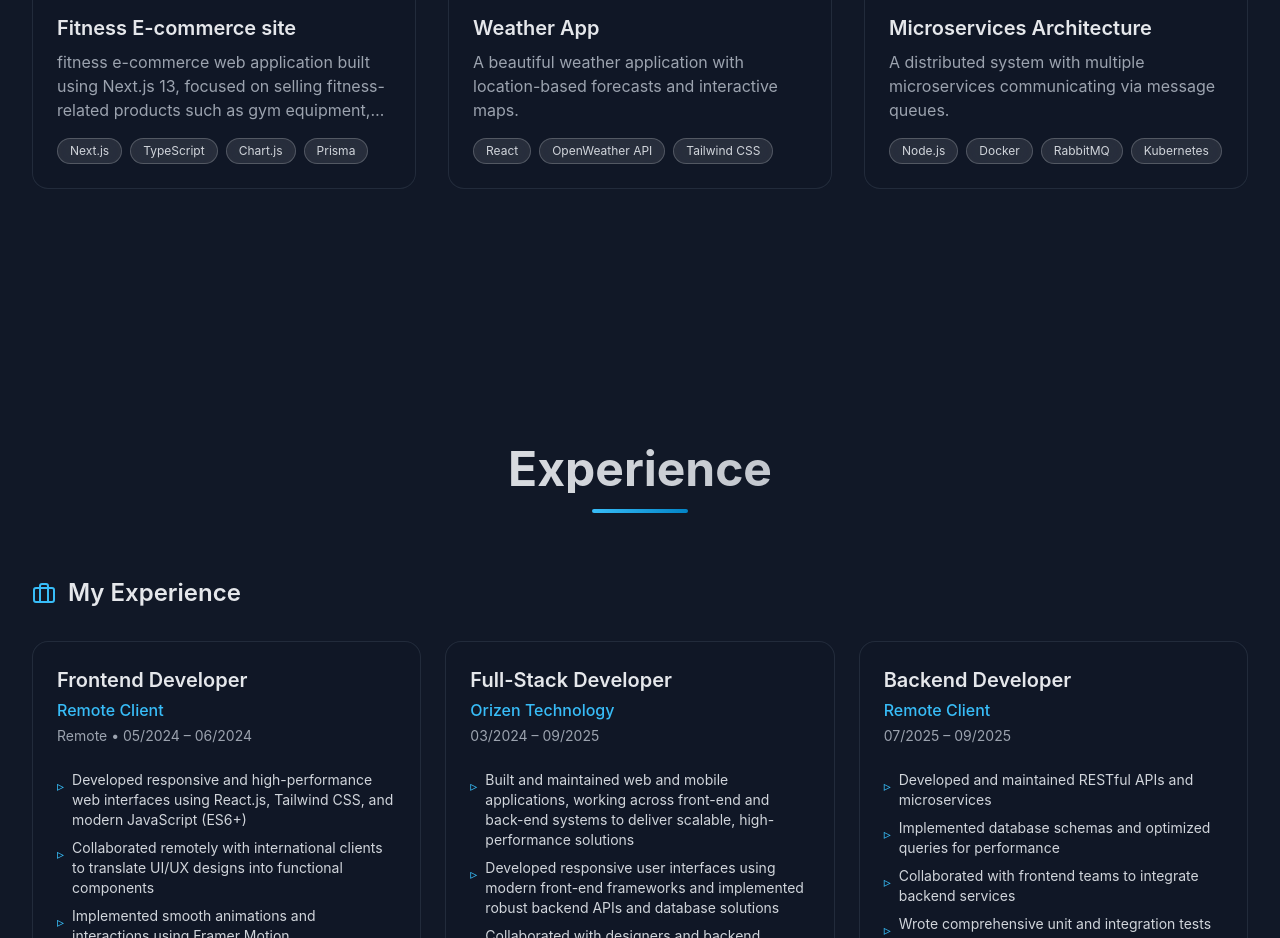
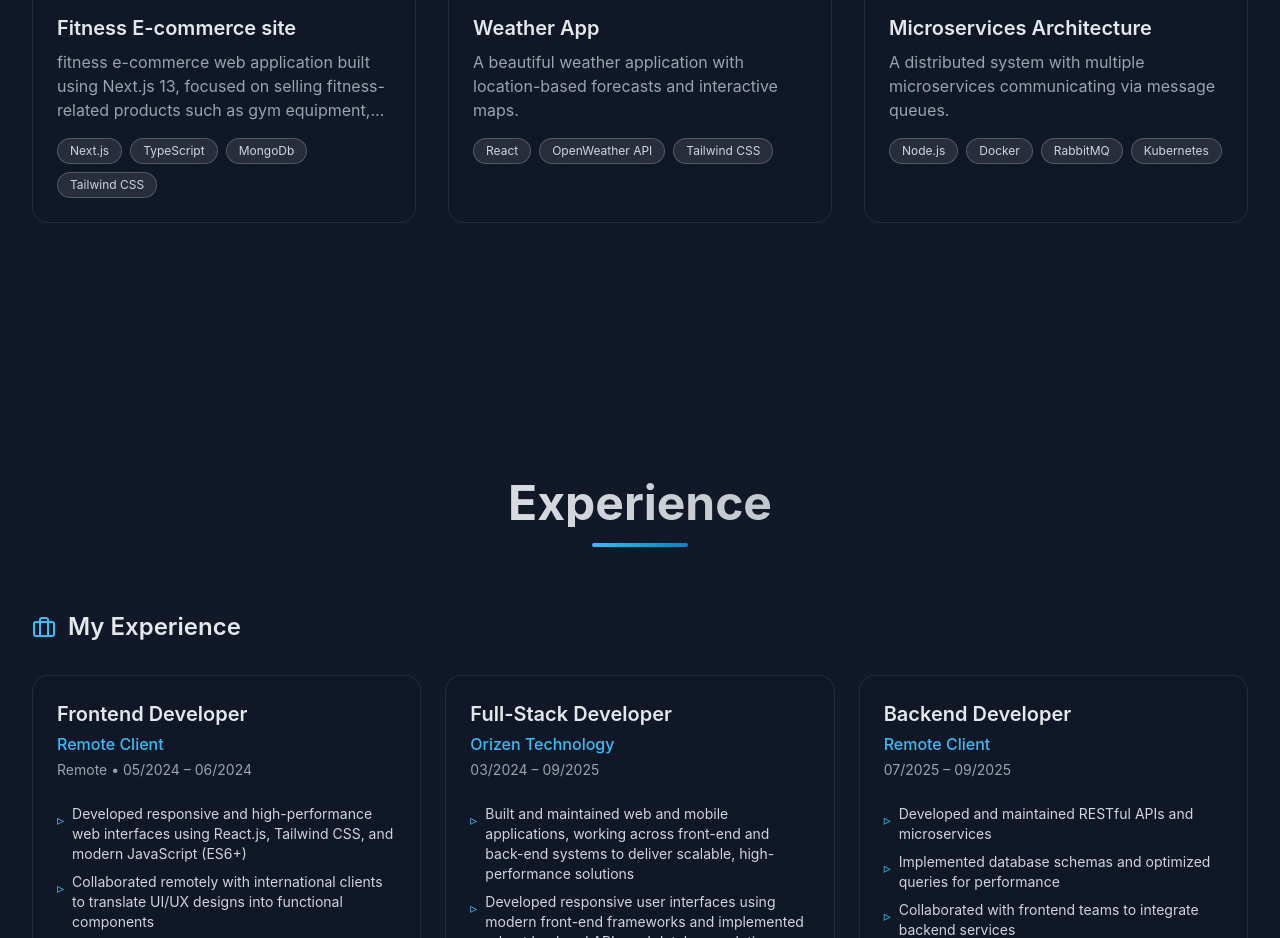
Before and after one commit to birukhabte/MyPersonalPortfolio, a React (Vite) app: page / in a window 1280 px wide. Shown: the part 4200-5138 px from the top of the page. Built offline with nearby package versions, Linux system fonts and the light colour scheme.

Commit message:
Add a new Projects section component with filtering and animations, along with the `intro.jpg` asset.

```diff
--- a/src/components/Projects.tsx
+++ b/src/components/Projects.tsx
@@ -56,7 +56,7 @@ const projects: Project[] = [
     description:
       'fitness e-commerce web application built using Next.js 13, focused on selling fitness-related products such as gym equipment, supplements, and workout accessories. It demonstrates modern full-stack development practices with scalable architecture and optimized performance.',
     image: 'https://images.unsplash.com/photo-1551288049-bebda4e38f71?w=800',
-    tech: ['Next.js', 'TypeScript', 'Chart.js', 'Prisma'],
+    tech: ['Next.js', 'TypeScript', 'MongoDb', 'Tailwind CSS'],
     github: 'https://github.com/birukhabte/Gym_ecommerce.git',
     live: 'https://nextjs-ecommerce-typescript.vercel.app/',
     category: 'fullstack',
```
